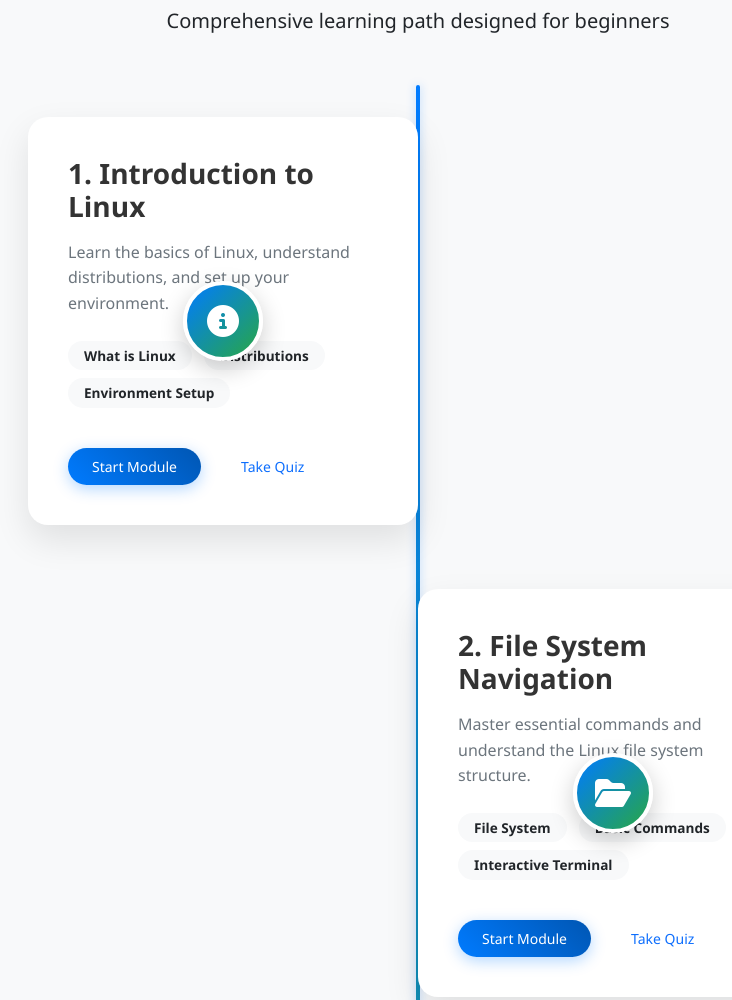
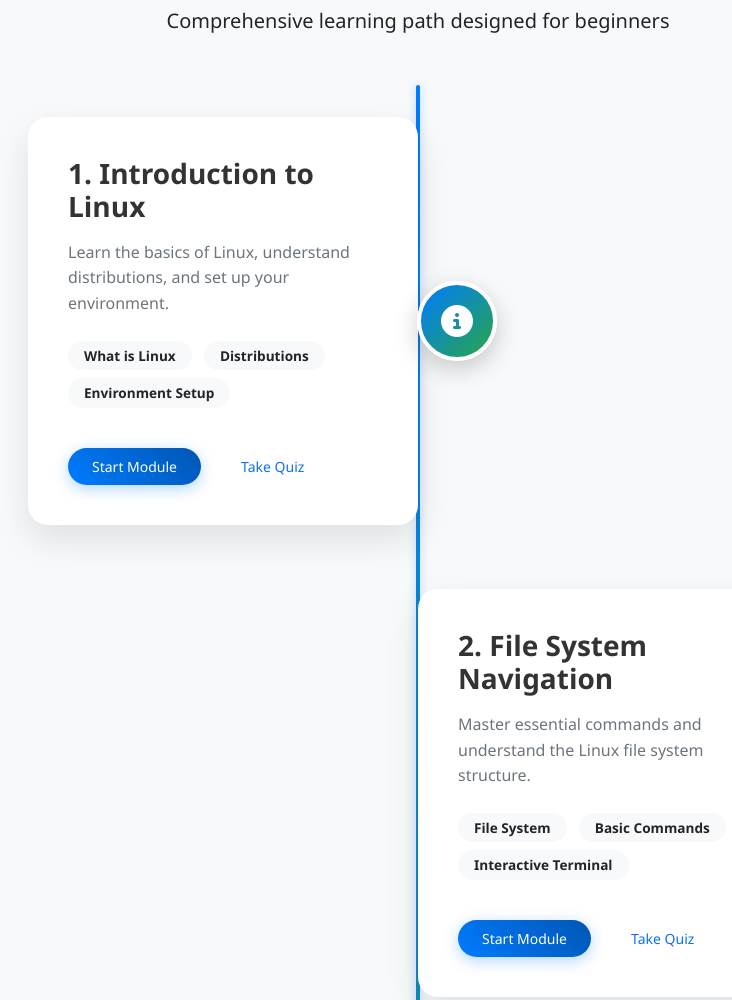
Before and after one commit to rinas323/learn-linux, a plain HTML site: page index.html in a window 1280 px wide. Shown: the part 1608-2608 px from the top of the page, without its empty margins (222-954 px from the left). Drawn offline with nearby package versions, Linux system fonts and the light colour scheme.

Commit message:
adjusting the postion of the icons

```diff
--- a/css/style.css
+++ b/css/style.css
@@ -347,7 +347,7 @@ body {
 .timeline-icon {
   position: absolute;
   top: 50%;
-  left: 50%;
+  left: 110%;
   transform: translate(-50%, -50%);
   width: 80px;
   height: 80px;
```
